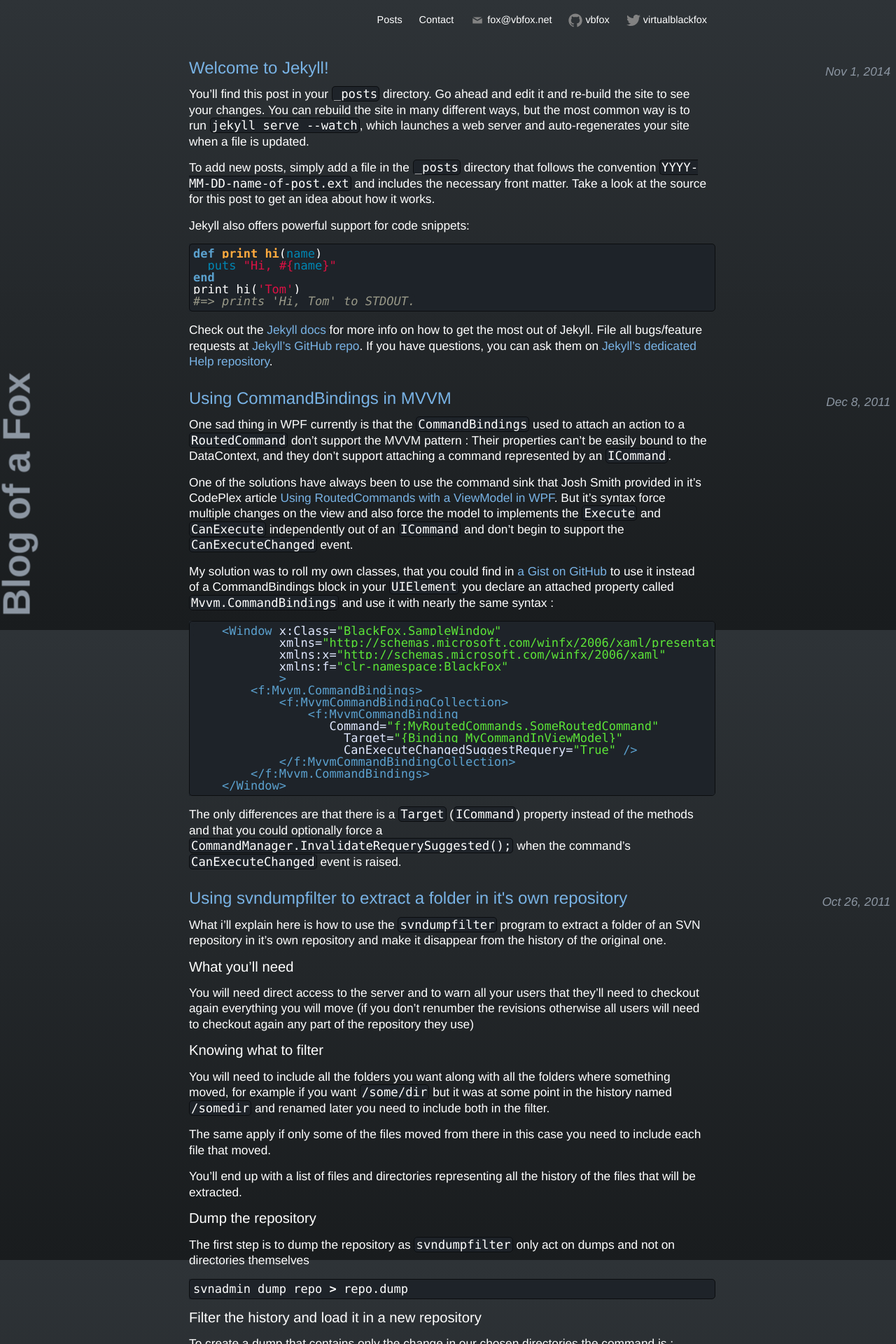
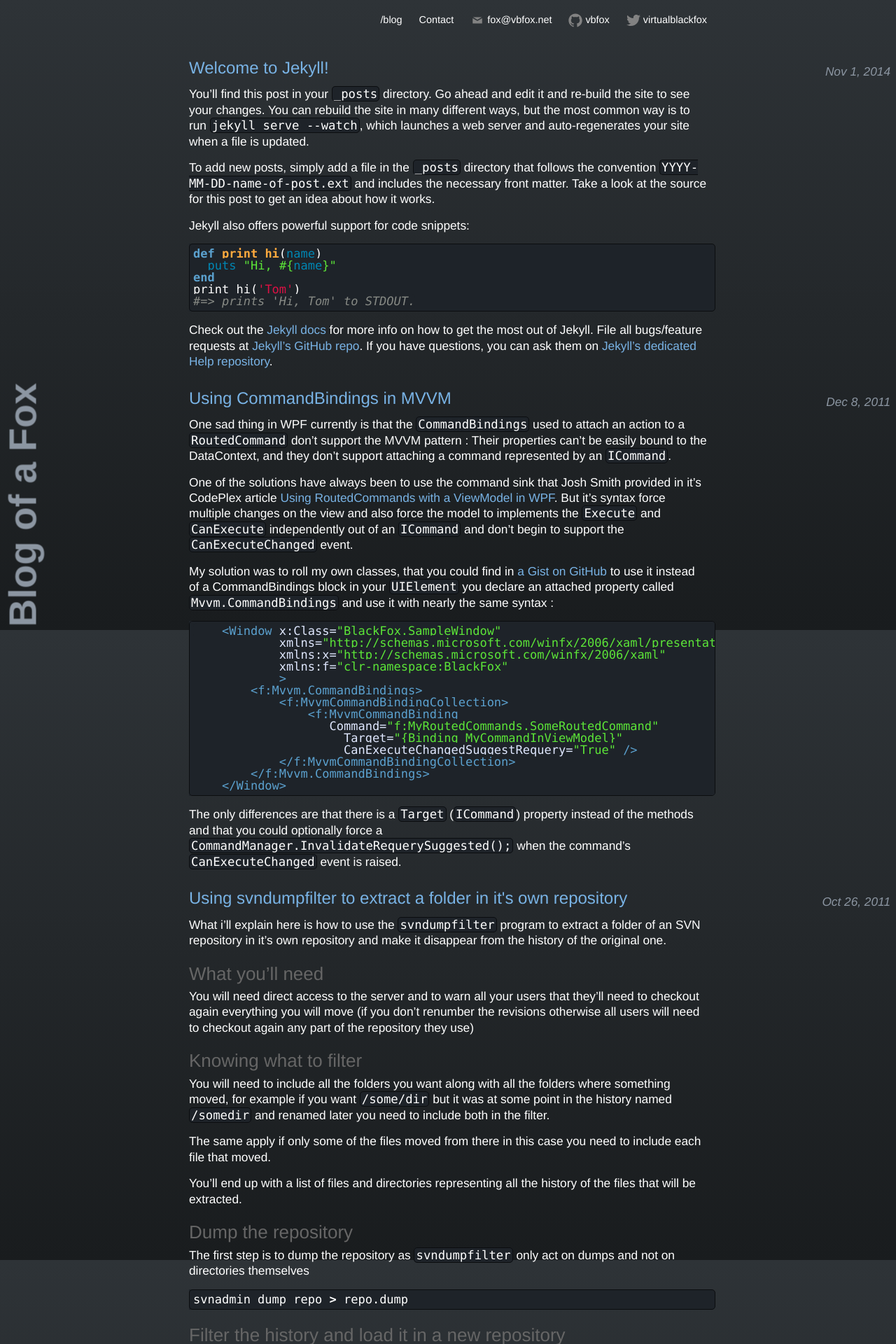
Before and after one commit to vbfox/blog, a Jekyll site: the page built from index.html, in a window 1280 px wide. Shown: the top 1920 px of the page at 70% size. Built offline with Jekyll 4.4.1, drawn with Linux system fonts in a browser that asks for light colours; Markdown is read by kramdown in place of the engine named in the settings.

Commit message:
Better design

```diff
--- a/_includes/header.html
+++ b/_includes/header.html
@@ -1,8 +1,8 @@
 <header class="site-header">
 
+  <h1><a class="page-link" href="{{ site.baseurl }}/">{{ site.title }}</a></h1>
+
   <div class="wrapper">
-
-    <h1>{{ site.title }}</h1>
 
     <nav class="site-nav">
       <a href="#" class="menu-icon">
@@ -13,7 +13,7 @@
         </svg>
       </a>
       <div class="trigger">
-        <a class="page-link" href="{{ site.baseurl }}/">Posts</a>
+        <a class="page-link" href="{{ site.baseurl }}/">/blog</a>
         {% for page in site.pages %}
           {% if page.title %}
           <a class="page-link" href="{{ page.url | prepend: site.baseurl }}">{{ page.title }}</a>
--- a/_sass/_base.scss
+++ b/_sass/_base.scss
@@ -33,7 +33,7 @@
 /**
  * Set `margin-bottom` to maintain vertical rhythm
  */
-h1, h2, h3, h4, h5, h6,
+h2, h3, h4, h5, h6,
 p, blockquote, pre,
 ul, ol, dl, figure,
 %vertical-rhythm {
@@ -88,8 +88,7 @@
 	font-size: 55px;
 	position: fixed;
 	bottom: 0;
-	left:0;
-	z-index: -1;
+	left: 9px;
 
 	-webkit-transform: translateX(65px) translateY(-5px) rotate(-90deg);
 	-moz-transform: translateX(65px) translateY(-5px) rotate(-90deg);
--- a/_sass/_layout.scss
+++ b/_sass/_layout.scss
@@ -95,11 +95,11 @@
 
 .post-meta {
     margin: 0 8px 0 0;
-	color: #8C96A2;
-	padding: 5px 0 0 0;
-	position: absolute;
+  	color: #8C96A2;
+  	padding: 5px 0 0 0;
+  	position: absolute;
     right: 0;
-	font-style: italic;
+  	font-style: italic;
 }
 
 .post-link {
@@ -129,6 +129,12 @@
 .post-content {
     margin-bottom: $spacing-unit;
 
+    h2, h3, h4 {
+      margin-top: 25px;
+      margin-bottom: 10px;
+      color: #666;
+    }
+
     h2 {
         font-size: 32px;
 
--- a/_sass/_syntax-highlighting.scss
+++ b/_sass/_syntax-highlighting.scss
@@ -9,9 +9,9 @@
     .err   { color: #a61717; background-color: #e3d2d2 } // Error
     .k     { color: #5ba1cf; font-weight: bold } // Keyword
     .o     { font-weight: bold } // Operator
-    .cm    { color: #998; font-style: italic } // Comment.Multiline
+    .cm    { color: #878a85; font-style: italic } // Comment.Multiline
     .cp    { color: #999; font-weight: bold } // Comment.Preproc
-    .c1    { color: #998; font-style: italic } // Comment.Single
+    .c1    { color: #878a85; font-style: italic } // Comment.Single
     .cs    { color: #999; font-weight: bold; font-style: italic } // Comment.Special
     .gd    { color: #000; background-color: #fdd } // Generic.Deleted
     .gd .x { color: #000; background-color: #faa } // Generic.Deleted.Specific
@@ -48,14 +48,14 @@
     .mh    { color: #099 } // Literal.Number.Hex
     .mi    { color: #099 } // Literal.Number.Integer
     .mo    { color: #099 } // Literal.Number.Oct
-    .sb    { color: #d14 } // Literal.String.Backtick
-    .sc    { color: #d14 } // Literal.String.Char
-    .sd    { color: #d14 } // Literal.String.Doc
-    .s2    { color: #d14 } // Literal.String.Double
-    .se    { color: #d14 } // Literal.String.Escape
-    .sh    { color: #d14 } // Literal.String.Heredoc
-    .si    { color: #d14 } // Literal.String.Interpol
-    .sx    { color: #d14 } // Literal.String.Other
+    .sb    { color: #5ce638 } // Literal.String.Backtick
+    .sc    { color: #5ce638 } // Literal.String.Char
+    .sd    { color: #5ce638 } // Literal.String.Doc
+    .s2    { color: #5ce638 } // Literal.String.Double
+    .se    { color: #3c9618 } // Literal.String.Escape
+    .sh    { color: #5ce638 } // Literal.String.Heredoc
+    .si    { color: #5ce638 } // Literal.String.Interpol
+    .sx    { color: #5ce638 } // Literal.String.Other
     .sr    { color: #009926 } // Literal.String.Regex
     .s1    { color: #d14 } // Literal.String.Single
     .ss    { color: #990073 } // Literal.String.Symbol
--- a/index.html
+++ b/index.html
@@ -11,8 +11,9 @@
         <h2>
           <a class="post-link" href="{{ post.url | prepend: site.baseurl }}">{{ post.title }}</a>
         </h2>
-
-        {{ post.content }}
+        <article class="post-content">
+          {{ post.content }}
+        </article>
       </li>
     {% endfor %}
   </ul>
```
